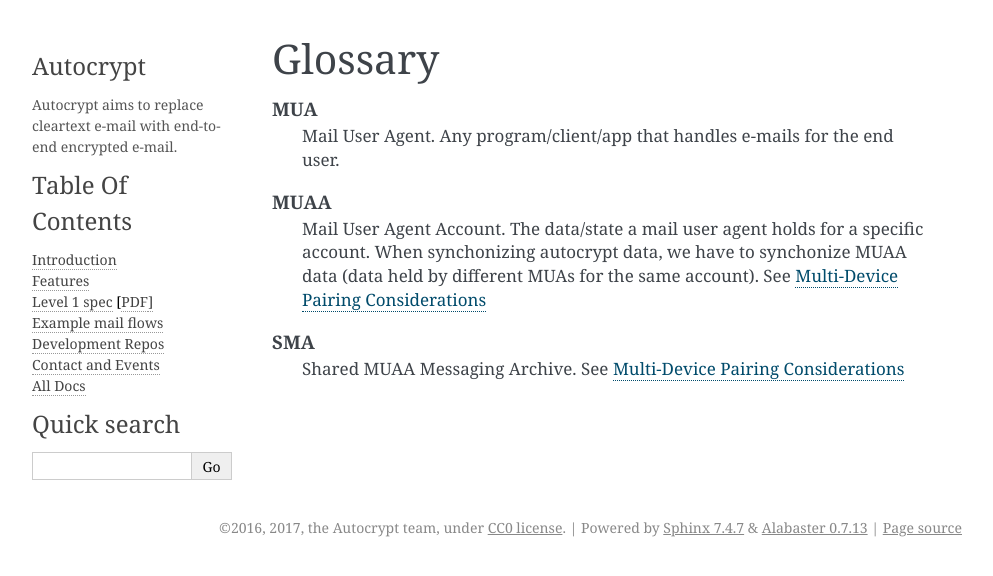
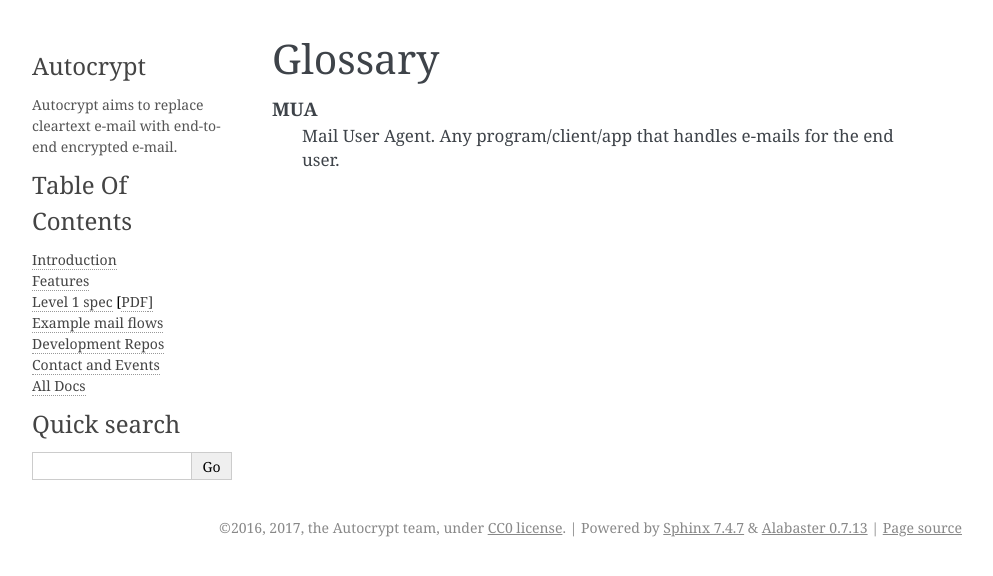
Before and after one commit to autocrypt/autocrypt, a Sphinx documentation site: the page built from doc/glossary.rst, in a window 1280 px wide. Shown: the top 576 px of the page, without its empty margins (148-1141 px from the left). Built offline with Sphinx 7.4.7, drawn with Linux system fonts in a browser that asks for light colours.

Commit message:
Starting from scratch with MUA

```diff
--- a/doc/glossary.rst
+++ b/doc/glossary.rst
@@ -6,14 +6,3 @@
    MUA
         Mail User Agent.
         Any program/client/app that handles e-mails for the end user.
-
-   MUAA
-        Mail User Agent Account.
-        The data/state a mail user agent holds for a specific account.
-        When synchonizing autocrypt data, we have to synchonize MUAA data
-        (data held by different MUAs for the same account).
-        See :doc:`peering`
-
-   SMA
-        Shared MUAA Messaging Archive.
-        See :doc:`peering`
--- a/doc/level1.rst
+++ b/doc/level1.rst
@@ -18,7 +18,7 @@
 for developers to adopt it so we can drive efforts from real-life
 experiences as soon as possible.
 
-Throughout this document, we refer to a mail app or :term:`Mail User Agent (MUA)`
+Throughout this document, we refer to a mail app or Mail User Agent (:term:`MUA`)
 as though it were only capable of controlling a single e-mail account
 (see :ref:`multiaccounts` for more detail).
 
```
